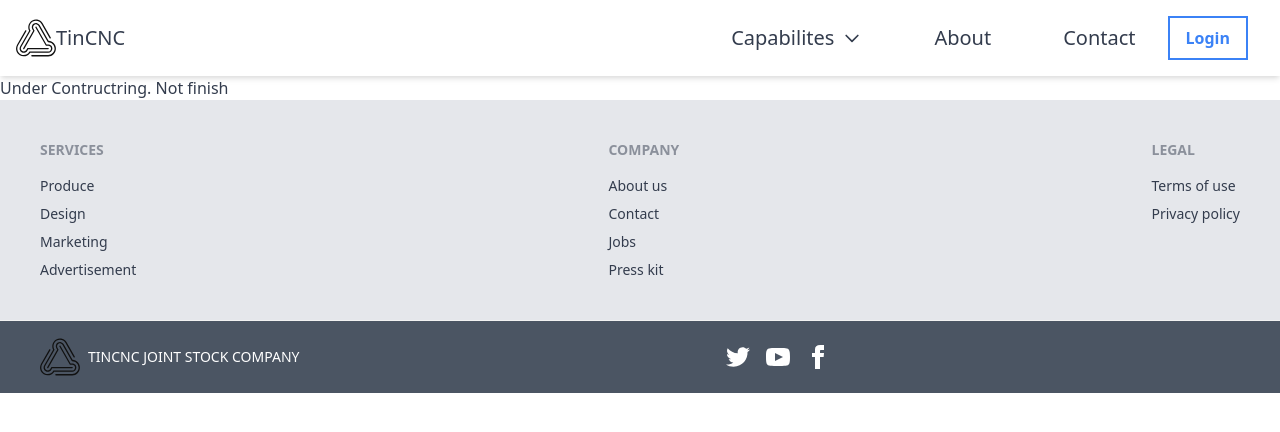
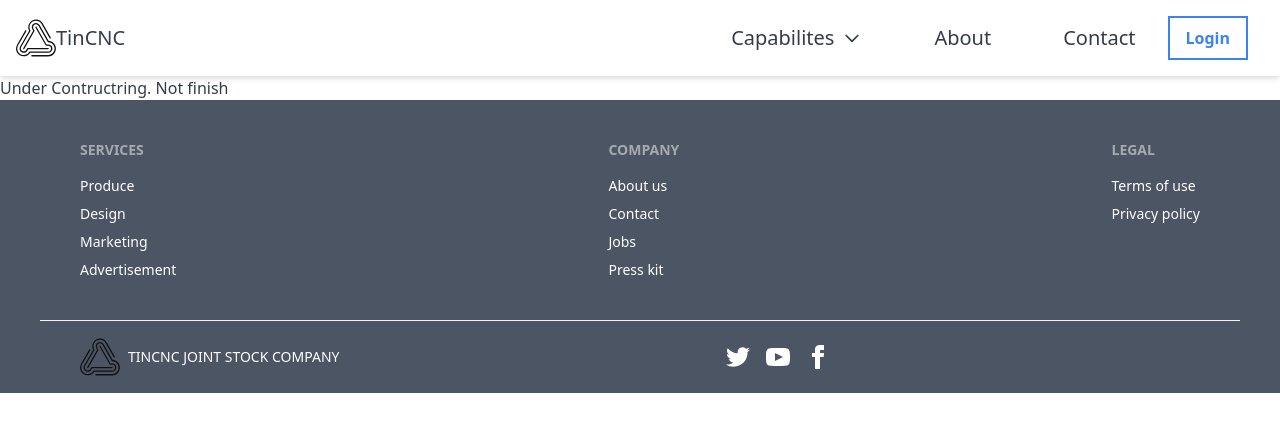
Before and after one commit to dylan1607/business-website, a React (Create React App) app: page /legal in a window 1280 px wide. Shown: the top 432 px of the page. Built offline with nearby package versions, Linux system fonts and the light colour scheme.

Commit message:
i don't Know what to commit

```diff
--- a/src/components/Footer.js
+++ b/src/components/Footer.js
@@ -33,8 +33,8 @@ const Footer = () => {
     //   </div>
     // </div>
 
-    <div>
-      <footer class="flex justify-between p-10 footer bg-gray-200">
+    <div className="bg-gray-600 md:px-10">
+      <footer class="flex justify-between p-10 footer text-white">
         <div>
           <span class="footer-title">Services</span>
           <Link class="link link-hover">Produce</Link>
@@ -60,7 +60,7 @@ const Footer = () => {
         </div>
       </footer>
       <footer
-        class="px-10 py-4 border-t footer bg-gray-600
+        class="px-10 py-4 border-t footer
       text-white border-base-300"
       >
         <div class="flex items-center">
--- a/src/screens/HomeScreen.js
+++ b/src/screens/HomeScreen.js
@@ -42,9 +42,9 @@ const HomeScreen = () => {
               Delivering the future of manufacturing and global sourcing now.
             </p>
           </div>
-          <div className="btn btn-info text-white">
-            <p>Get Your Quotation</p>
-          </div>
+          <Link className="btn btn-info" to="/quote">
+            <p>Get an Instant Quote</p>
+          </Link>
           <div className="flex items-center space-x-2">
             <LockClosedIcon width={20} className="text-white" />
             <p>All uploads are secure and confidential</p>
@@ -97,10 +97,8 @@ const HomeScreen = () => {
       </div>
 
       {/* Processing */}
-      <div className="bg-gray-200 py-10 space-y-10">
-        <p className="flex justify-center text-center items-center font-semibold text-3xl px-4">
-          How to Order Parts ?
-        </p>
+      <div className="flex flex-col items-center bg-gray-200 py-10 space-y-10">
+        <p className="font-semibold text-3xl px-4">How to Order Parts ?</p>
         <div
           className="flex flex-col md:flex-row justify-around items-center
         md:items-start space-y-4 md:space-y-0"
@@ -148,6 +146,9 @@ const HomeScreen = () => {
             </div>
           </div>
         </div>
+        <Link className="btn btn-info" to="/quote">
+          <p>Get an Instant Quote</p>
+        </Link>
       </div>
 
       {/* News section */}
```
